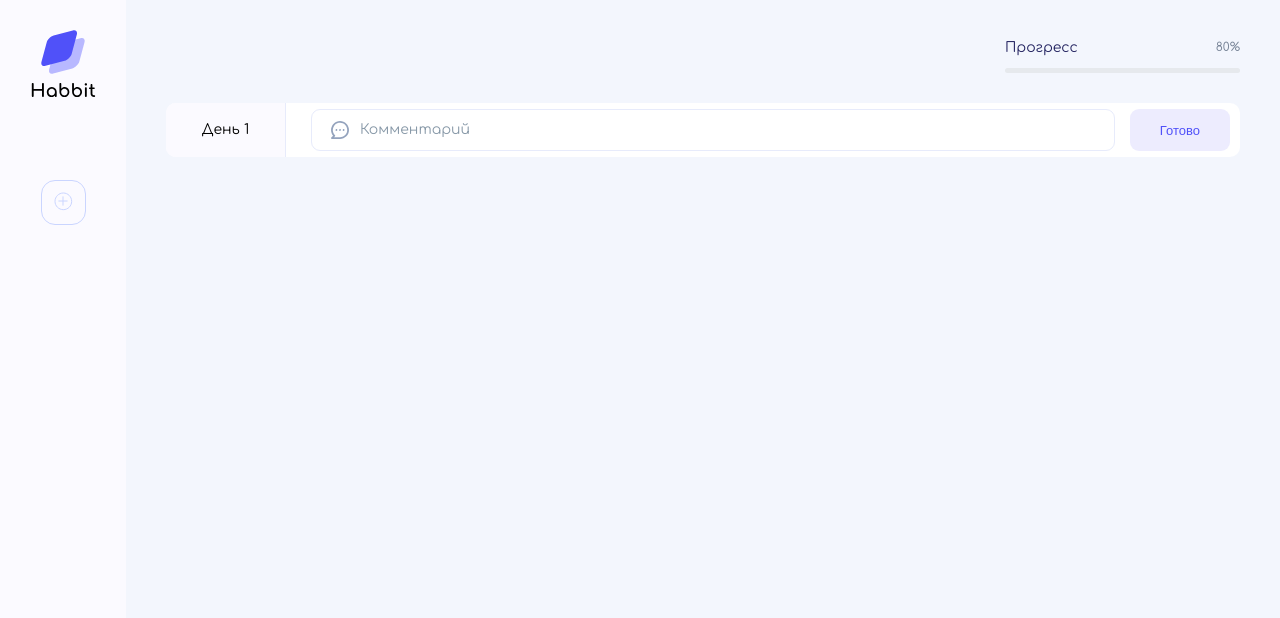
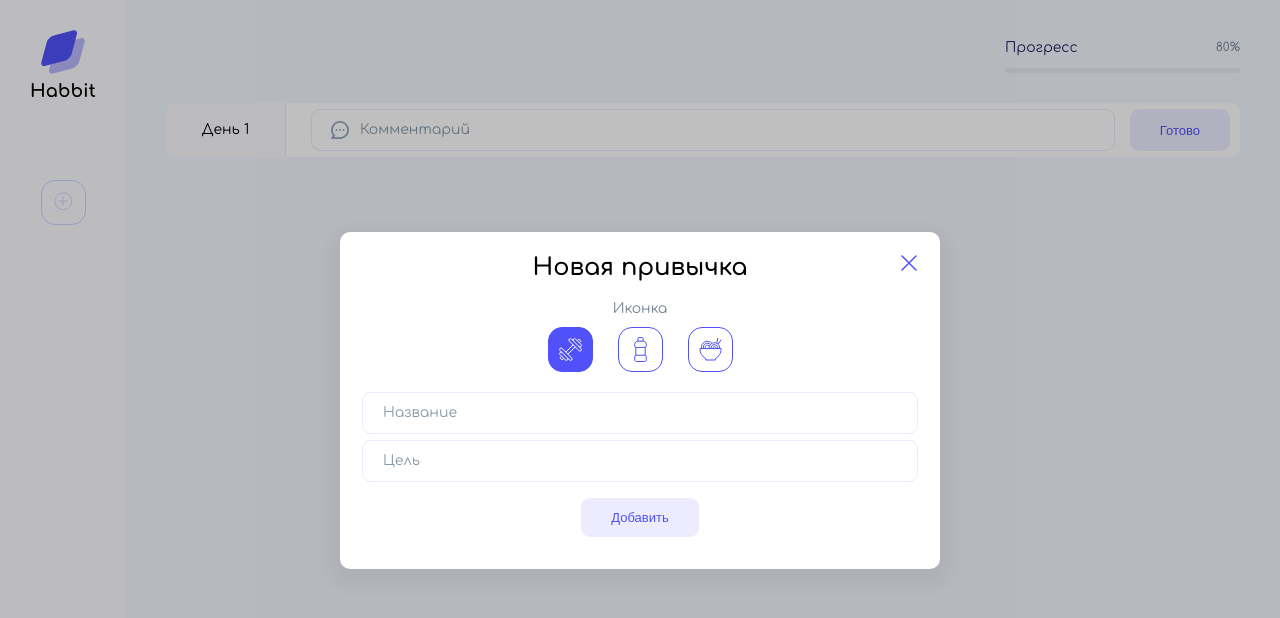
Before and after one commit to kva1ery/js-basic, a plain HTML site: page index.html in a window 1280 px wide. Both pictures are taken after a click on the button 63 px from the left and 202 px from the top of the page. Drawn offline with Linux system fonts and the light colour scheme.

Commit message:
Добавил форму добавления привычки

```diff
--- a/index.html
+++ b/index.html
@@ -19,7 +19,7 @@
                 <div class="menu__list">
 
                 </div>
-                <button class="menu__add">
+                <button class="menu__add" onclick="togglePopup()">
                     <img src="images/icons/add.svg" alt="Добавить привычку">
                 </button>
             </nav>
@@ -48,9 +48,51 @@
                         <button class="button">
                             Готово
                         </button>
-                    </div>
+                    </form>
                 </div>
             </main>
+        </div>
+
+        <div class="cover cover_hidden" id="add-habbit-popup">
+            <div class="popup">
+                <button class="popup__close" onclick="togglePopup()">
+                    <img src="images/icons/close.svg" alt="Закрыть попап">
+                </button>
+                <div class="popup__header">
+                    <h2 class="popup__title">Новая привычка</h2>
+                </div>
+                <div class="popup__body">
+                    <div class="icon-select">
+                        <div class="icon-select__label">
+                            Иконка
+                        </div>
+                        <ul class="icon-select__list">
+                            <li class="icon-select__item">
+                                <button class="icon-select__icon icon-select__icon_active" onclick="setIcon(this, 'sport')">
+                                    <img src="images/icons/sport.svg" alt="Спорт">
+                                </button>
+                            </li>
+                            <li class="icon-select__item">
+                                <button class="icon-select__icon" onclick="setIcon(this, 'water')">
+                                    <img src="images/icons/water.svg" alt="Напитки">
+                                </button>
+                            </li>
+                            <li class="icon-select__item">
+                                <button class="icon-select__icon" onclick="setIcon(this, 'food')">
+                                    <img src="images/icons/food.svg" alt="Еда">
+                                </button>
+                            </li>
+                        </ul>
+                    </div>
+
+                    <form class="popup__form" onsubmit="addHabbit(event)">
+                        <input type="text" name="icon" hidden placeholder="Иконка" value="sport">
+                        <input class="input popup__form-input" type="text" name="name" placeholder="Название">
+                        <input class="input popup__form-input" type="number" name="target" placeholder="Цель">
+                        <button class="button popup__form-submit" type="submit">Добавить</button>
+                    </form>
+                </div>
+            </div>
         </div>
     </div>
     <script src="scripts/app.js"></script>
--- a/scripts/app.js
+++ b/scripts/app.js
@@ -16,6 +16,10 @@ const page = {
     content: {
         daysContainer: document.querySelector('.days'),
         nextDay: document.querySelector('.habbit-add-day')
+    },
+    popup: {
+        index: document.querySelector('#add-habbit-popup'),
+        form:  document.querySelector('#add-habbit-popup .popup__form'),
     }
 }
 
@@ -31,6 +35,39 @@ function loadData() {
 
 function saveData() {
     localStorage.setItem(HABBIT_KEY, JSON.stringify(habbits));
+}
+
+function togglePopup() {
+    if (page.popup.index.classList.contains('cover_hidden')) {
+        page.popup.index.classList.remove('cover_hidden');
+    } else {
+        page.popup.index.classList.add('cover_hidden');
+    }
+}
+
+function resetForm(form, fields) {
+    for (const field of fields) {
+        form[field].value = '';
+    }
+}
+
+function validateAndGetFormData(form, fields) {
+    const formData = new FormData(form);
+    const result = {};
+
+    let isValid = true;
+    for (const field of fields) {
+        const fieldValue = formData.get(field);
+        form[field].classList.remove('error');
+        if (!fieldValue) {
+            form[field].classList.add('error');
+            isValid = false;
+        }
+
+        result[field] = fieldValue;
+    }
+
+    return isValid ? result : undefined;
 }
 
 /* render */
@@ -105,24 +142,19 @@ function rerender(activeHabbitId) {
 
 function addDay(event) {
     event.preventDefault();
-    const form = event.target;
-    const data = new FormData(form);
-
-    const comment = data.get('comment');
-    form['comment'].classList.remove('error');
-    if(!comment.trim()) {
-        form['comment'].classList.add('error');
+    const data = validateAndGetFormData(event.target, ['comment']);
+    if (!data) {
         return;
     }
 
     const habbit = habbits.find(habbit => habbit.id === globalActiveHabbitId);
     if (habbit) {
-        habbit.days.push({ comment });
+        habbit.days.push({ comment: data.comment });
         rerender(globalActiveHabbitId);
         saveData();
     }
 
-    form['comment'].value = '';
+    resetForm(event.target, ['comment']);
 }
 
 function deleteDay(dayIndex) {
@@ -137,9 +169,42 @@ function deleteDay(dayIndex) {
     }
 }
 
+/* work with habbits */
+function setIcon(context, icon) {
+    const iconField = page.popup.form.querySelector('input[name="icon"]');
+    iconField.value = icon;
+    const activeIcon = page.popup.index.querySelector('.icon-select__icon_active');
+    activeIcon.classList.remove('icon-select__icon_active');
+
+    context.classList.add('icon-select__icon_active');
+}
+
+function addHabbit(event) {
+    event.preventDefault();
+    const data = validateAndGetFormData(event.target, ['icon', 'name', 'target']);
+    if (!data) {
+        return;
+    }
+
+    const maxId = habbits.reduce((acc, habbit) => acc > habbit.id ? acc : habbit.id, 0);
+    habbits.push({
+        id: maxId + 1,
+        icon: data.icon,
+        name: data.name,
+        target: data.target,
+        days: []
+    });
+    resetForm(event.target, ['name', 'target']);
+    togglePopup();
+    saveData();
+    rerender(maxId + 1);
+}
+
 /* init */
 
 (() => {
     loadData();
-    rerender(habbits[0].id);
+    if (habbits.length > 0) {
+        rerender(habbits[0].id);
+    }
 })();
--- a/styles/main.css
+++ b/styles/main.css
@@ -74,6 +74,107 @@ body {
 
 .button:hover {
     background-color: #dad9f8;
+}
+
+.cover {
+    position: fixed;
+    top: 0;
+    right: 0;
+    bottom: 0;
+    left: 0;
+
+    display: flex;
+    justify-content: center;
+    align-items: center;
+
+    background-color: rgba(0, 0, 0, 0.25);
+}
+
+.cover_hidden {
+    display: none;
+}
+
+.popup {
+    position: relative;
+    max-width: 600px;
+    width: 100%;
+    padding: 22px;
+
+    background-color: #ffffff;
+    box-shadow: 0px 8px 14px 12px rgba(56, 56, 56, 0.05);
+    border-radius: 10px;
+}
+
+.popup__close {
+    position: absolute;
+    top: 15px;
+    right: 15px;
+
+    padding: 8px;
+
+    border: none;
+    background: none;
+    cursor: pointer;
+}
+
+.popup__header {
+    text-align: center;
+}
+
+.popup__body {
+    margin-top: 20px;
+}
+
+.popup__title {
+    padding: 0;
+    margin: 0;
+
+    font-size: 24px;
+    line-height: 27px;
+}
+
+.icon-select__label {
+    font-size: 14px;
+    line-height: 16px;
+    text-align: center;
+    color: #768396;
+}
+
+.icon-select__list {
+    display: flex;
+    justify-content: center;
+    gap: 25px;
+    padding: 0;
+    margin: 0;
+    margin-top: 10px;
+
+    list-style: none;
+}
+
+.icon-select__icon {
+    display: flex;
+    justify-content: center;
+    align-items: center;
+    width: 45px;
+    height: 45px;
+
+    background-color: #ffffff;
+    border: 1px solid #5051f9;
+    border-radius: 14px;
+    cursor: pointer;
+}
+
+.icon-select__icon:hover {
+    background-color: #6a6afb;
+}
+
+.icon-select__icon_active {
+    background-color: #5051f9;
+}
+
+.icon-select__icon_active img,
+.icon-select__icon:hover img {
+    filter: brightness(0) invert(1);
 }
 
 .app {
@@ -280,3 +381,21 @@ main {
 .habbit__form-input .input {
     width: 100%;
 }
+
+.popup__form {
+    display: flex;
+    flex-direction: column;
+    align-items: center;
+    gap: 6px;
+    width: 100%;
+    margin-top: 20px;
+}
+
+.popup__form-input {
+    width: 100%;
+}
+
+.popup__form-submit {
+    margin-top: 10px;
+    margin-bottom: 10px;
+}
```
Also changed, not shown: images/icons/close.svg (added).
